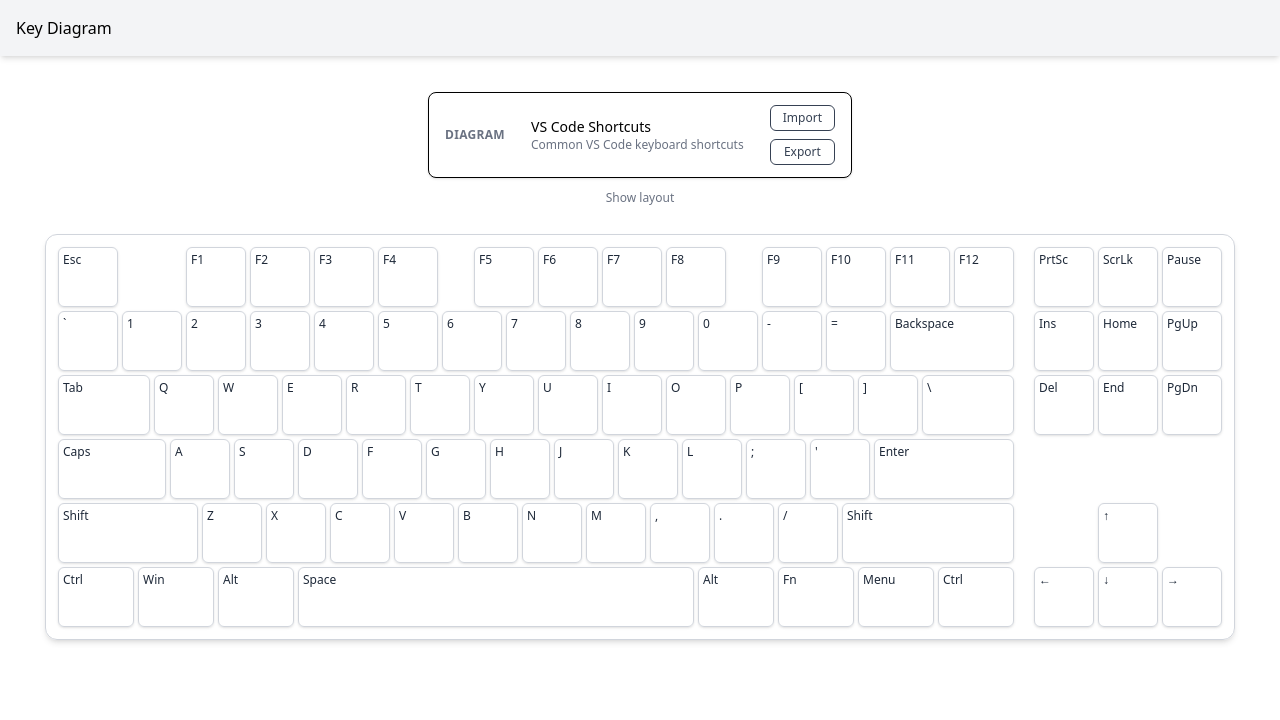
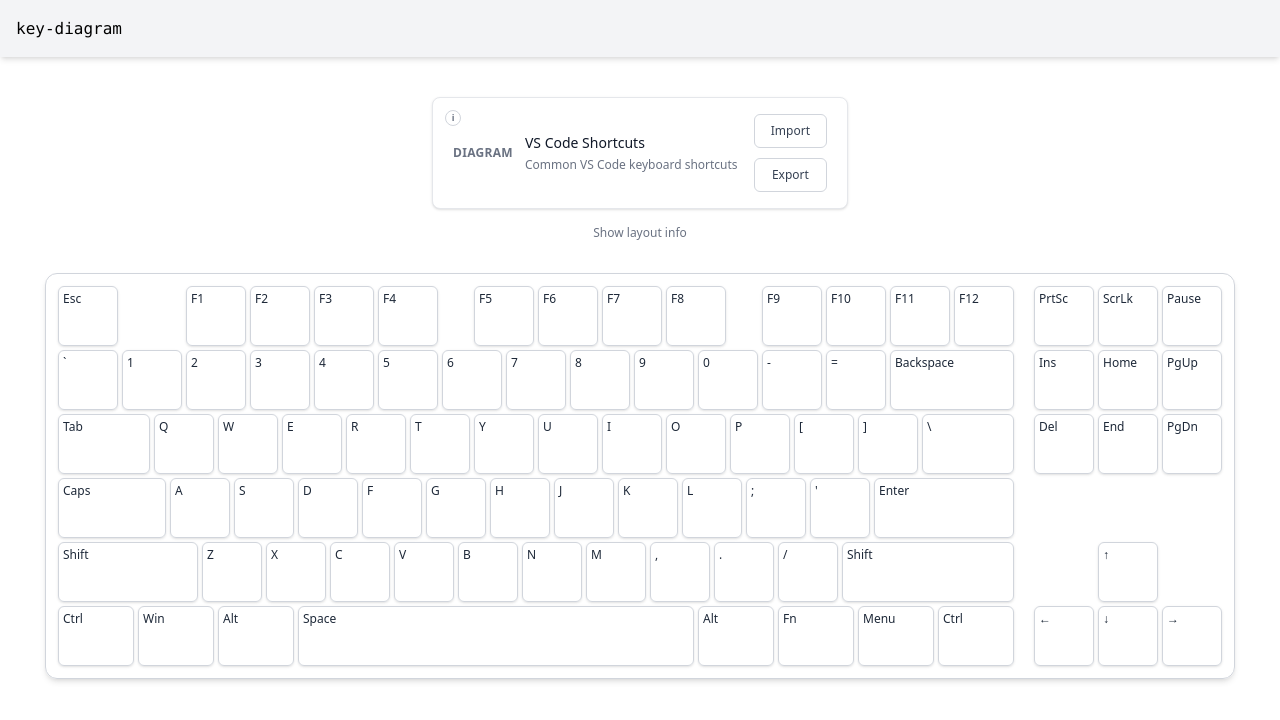
Before and after one commit to chocoisntlate/key-diagram, a Next.js app: page / in a window 1280 px wide. Shown: the top 720 px of the page. Built offline with nearby package versions, Linux system fonts and the light colour scheme.

Commit message:
better layout

```diff
--- a/features/display/InfoDisplay.tsx
+++ b/features/display/InfoDisplay.tsx
@@ -5,7 +5,7 @@
 import { KeyboardLayout } from "../spec/keyboardLayoutSchema";
 
 /* ------------------------------------------------------------------ */
-/* Panel with layout visibility toggle                                 */
+/* Keyboard panel with diagram + optional layout info                 */
 /* ------------------------------------------------------------------ */
 
 type KeyboardPanelProps = {
@@ -13,16 +13,31 @@
   keyboardLayout: KeyboardLayout;
 };
 
-export function KeyboardPanel({ keyDiagram, keyboardLayout }: KeyboardPanelProps) {
+export function KeyboardPanel({
+  keyDiagram,
+  keyboardLayout,
+}: KeyboardPanelProps) {
   const [showLayout, setShowLayout] = useState(false);
 
   return (
-    <section className="flex w-full max-w-md flex-col gap-3 rounded-xl p-3">
-      {/* Diagram is always visible */}
+    <section className="flex w-full max-w-md flex-col gap-4 rounded-xl p-4">
       <InfoRow
         title="Diagram"
         name={keyDiagram.name}
         description={keyDiagram.description}
+        meta={
+          <>
+            <div>Shortcuts: {keyDiagram.shortcuts.length}</div>
+            <div>
+              Tags:{" "}
+              {new Set(
+                keyDiagram.shortcuts
+                  .map((s) => s.tag)
+                  .filter(Boolean),
+              ).size}
+            </div>
+          </>
+        }
         actions={
           <>
             <PanelButton>Import</PanelButton>
@@ -31,21 +46,32 @@
         }
       />
 
-      {/* Toggle control */}
       <button
         type="button"
         onClick={() => setShowLayout((v) => !v)}
-        className="text-xs font-medium text-gray-500 hover:text-gray-700"
+        className="text-xs font-medium text-gray-500 hover:text-gray-700 transition-colors"
       >
-        {showLayout ? "Hide" : "Show layout"}
+        {showLayout ? "Hide layout info" : "Show layout info"}
       </button>
 
-      {/* Layout info (rarely used) */}
       {showLayout && (
         <InfoRow
           title="Layout"
           name={keyboardLayout.name}
           description={keyboardLayout.description}
+          meta={
+            <>
+              <div>Rows: {keyboardLayout.rows.length}</div>
+              <div>
+                Keys:{" "}
+                {new Set(
+                  keyboardLayout.rows.flatMap((r) =>
+                    r.map((k) => k.id).filter(Boolean),
+                  ),
+                ).size}
+              </div>
+            </>
+          }
           actions={
             <>
               <PanelButton>Import</PanelButton>
@@ -58,23 +84,17 @@
   );
 }
 
+/* ------------------------------------------------------------------ */
+/* Shared primitives                                                   */
+/* ------------------------------------------------------------------ */
+
 type PanelButtonProps = {
   children: React.ReactNode;
-  onClick?: () => void;
 };
 
-function PanelButton({ children, onClick }: PanelButtonProps) {
+function PanelButton({ children }: PanelButtonProps) {
   return (
-    <button
-      onClick={onClick}
-      className="
-        rounded-md border
-        px-3 py-1
-        text-xs font-medium
-        text-gray-700
-        hover:bg-gray-100
-      "
-    >
+    <button className="rounded-md border border-gray-300 bg-white px-4 py-2 text-xs font-medium text-gray-700 hover:bg-gray-50 transition-colors">
       {children}
     </button>
   );
@@ -84,40 +104,61 @@
   title: string;
   name: string;
   description?: string;
+  meta?: React.ReactNode;
   actions?: React.ReactNode;
 };
 
-function InfoRow({ title, name, description, actions }: InfoRowProps) {
+function InfoRow({ title, name, description, meta, actions }: InfoRowProps) {
   return (
-    <div
-      className="
-        flex items-center justify-between gap-4
-        rounded-lg border
-        bg-white
-        px-4 py-3
-        shadow-sm
-      "
-    >
-      <h1 className="text-xs font-semibold uppercase tracking-wide text-gray-500">
+    <div className="flex items-center gap-x-3 rounded-lg border border-gray-200 bg-white px-5 py-4 shadow-sm relative">
+      {/* Top-left info icon */}
+      {meta && (
+        <div className="absolute top-3 left-3">
+          <InfoHover>{meta}</InfoHover>
+        </div>
+      )}
+
+      {/* Title column */}
+      <h2 className="text-xs font-semibold uppercase tracking-wide text-gray-500 justify-self-start w-max">
         {title}
-      </h1>
-      <div className="flex min-w-0 flex-col">
-        <span className="text-sm font-medium truncate">
-          {name}
-        </span>
+      </h2>
 
+      {/* Content column */}
+      <div className="flex min-w-0 flex-col gap-1 mr-auto">
+        <span className="truncate text-sm font-medium text-gray-900">{name}</span>
         {description && (
-          <span className="text-xs text-gray-500 truncate">
-            {description}
-          </span>
+          <span className="truncate text-xs text-gray-500">{description}</span>
         )}
       </div>
 
+      {/* Actions column */}
       {actions && (
-        <div className="flex shrink-0 flex-col gap-2">
-          {actions}
-        </div>
+        <div className="flex flex-col gap-2.5 justify-center">{actions}</div>
       )}
     </div>
   );
 }
+
+
+
+/* ------------------------------------------------------------------ */
+/* Info hover icon and panel                                           */
+/* ------------------------------------------------------------------ */
+
+function InfoHover({ children }: { children: React.ReactNode }) {
+  return (
+    <div className="group relative shrink-0">
+      <button
+        type="button"
+        className="flex h-4 w-4 items-center justify-center rounded-full border border-gray-300 bg-white text-[9px] font-semibold text-gray-500 hover:bg-gray-100 transition-colors"
+        aria-label="More information"
+      >
+        i
+      </button>
+
+      <div className="pointer-events-none absolute left-0 top-full z-10 mt-1 w-48 translate-y-1 rounded-md border border-gray-200 bg-white p-3 text-xs text-gray-700 shadow-lg opacity-0 transition-all duration-150 group-hover:translate-y-0 group-hover:opacity-100">
+        <div className="flex flex-col gap-1.5">{children}</div>
+      </div>
+    </div>
+  );
+}
--- a/features/navbar/Navbar.tsx
+++ b/features/navbar/Navbar.tsx
@@ -3,7 +3,7 @@
 export default function Navbar() {
   return (
     <div className='p-4 bg-gray-100 shadow-md'>
-        <Link href="/">Key Diagram</Link>
+        <Link className='font-mono' href="/">key-diagram</Link>
     </div>
   )
 }
```
